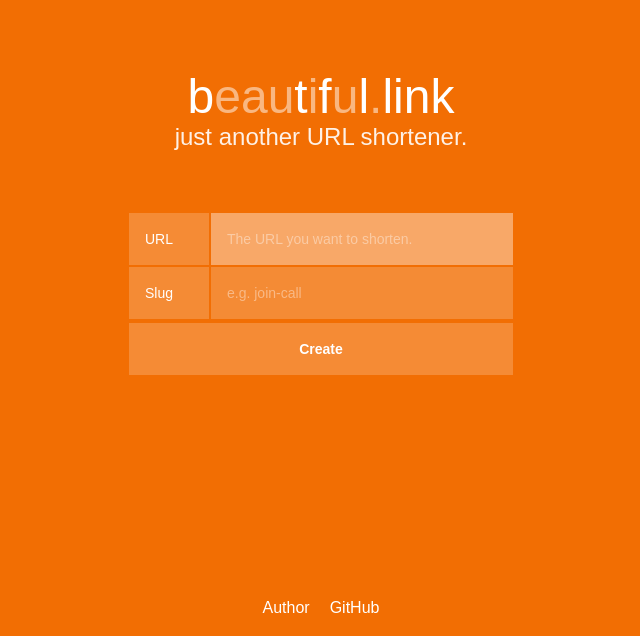
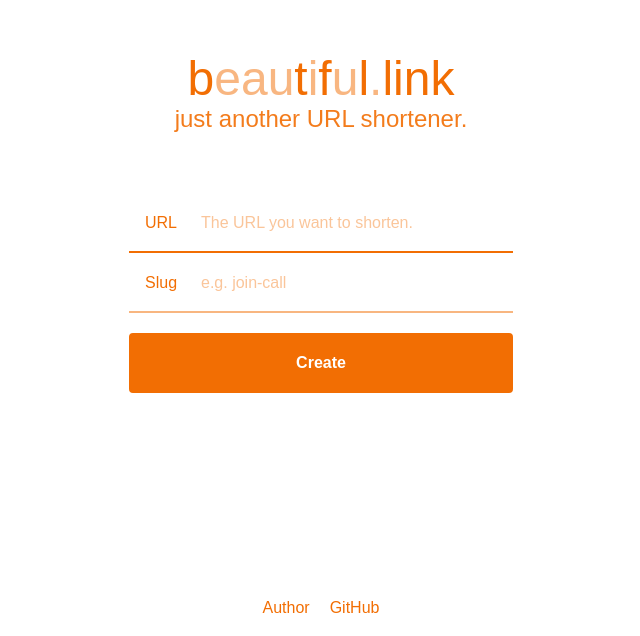
Before and after one commit to JonathanWbn/schort, a Next.js app: page / in a window 1280 px wide. Shown: the part 164-800 px from the top of the page, without its empty margins (319-959 px from the left). Built offline with nearby package versions, Linux system fonts and the light colour scheme; a web font is replaced by a local one.

Commit message:
Chore: Redesign

```diff
--- a/components/form.js
+++ b/components/form.js
@@ -1,53 +1,131 @@
 import axios from 'axios'
+import classnames from 'classnames'
 import React from 'react'
 
-import { ToastContext } from '../pages'
 import { copyToClipboard, formatSlug } from '../utils'
 
 export default function Form() {
   const [slug, setSlug] = React.useState('')
   const [url, setUrl] = React.useState('')
+  const [notification, setNotification] = React.useState(null)
   const [isLoading, setIsLoading] = React.useState(false)
 
-  const { toast, setToast } = React.useContext(ToastContext)
+  return (
+    <>
+      <form onSubmit={onSubmit} className="mt-10 flex flex-col w-full max-w-sm">
+        <div className="flex mb-0.5 input-wrapper">
+          <label htmlFor="url" className="label">
+            URL
+          </label>
+          <input
+            required
+            type="URL"
+            id="url"
+            value={url}
+            onChange={(e) => setUrlValue(e.target.value)}
+            autoFocus
+            placeholder="The URL you want to shorten."
+            className="input flex-grow"
+          />
+        </div>
+        <div className="flex mb-5 input-wrapper">
+          <label htmlFor="slug" className="label">
+            Slug
+          </label>
+          <input
+            required
+            value={slug}
+            placeholder="e.g. join-call"
+            id="slug"
+            onChange={(e) => setSlugValue(e.target.value)}
+            className="input flex-grow"
+          />
+        </div>
+        <button
+          className="text-base bg-accent text-white transition-colors focus:outline-none border-2 rounded border-accent focus:bg-white focus:text-accent hover:bg-white hover:text-accent p-3 sm:p-4 font-bold disabled:cursor-wait"
+          disabled={isLoading}
+        >
+          Create
+        </button>
+      </form>
+      {notification && (
+        <div className="relative w-full max-w-sm">
+          <div
+            className={classnames(
+              'w-full mt-6 absolute p-3 border rounded',
+              notification.type === 'error' && 'border-red-600',
+              notification.type === 'success' && 'border-green-600'
+            )}
+          >
+            <p
+              className={classnames(
+                'text-lg',
+                notification.type === 'error' && 'text-red-600',
+                notification.type === 'success' && 'text-green-600'
+              )}
+            >
+              {notification.message}{' '}
+            </p>
+            {notification.type === 'success' && (
+              <button
+                onClick={() => copyToClipboard(`https://btfl.link/${notification.slug}`)}
+                className="text-white text-sm bg-green-600 rounded p-2 w-full mt-4"
+              >
+                Copy {`btfl.link/${notification.slug}`}
+              </button>
+            )}
+            <button
+              className={classnames(
+                'absolute top-1 right-2 text-md leading-none',
+                notification.type === 'error' && 'text-red-600',
+                notification.type === 'success' && 'text-green-600'
+              )}
+              onClick={() => setNotification(null)}
+            >
+              x
+            </button>
+          </div>
+        </div>
+      )}
+    </>
+  )
 
-  const setSlugValue = (value) => {
-    if (toast) setToast({ ...toast, disappear: 300 })
+  function setSlugValue(value) {
+    setNotification(null)
     setSlug(formatSlug(value))
   }
 
-  const setUrlValue = (value) => {
-    if (toast) setToast({ ...toast, disappear: 300 })
+  function setUrlValue(value) {
+    setNotification(null)
     setUrl(value)
   }
 
-  const onSubmit = async (e) => {
+  async function onSubmit(e) {
     e.preventDefault()
+
     try {
-      if (!/^[a-z0-9-]+$/.test(slug)) {
-        setToast({
+      if (!isValidSlug(slug)) {
+        setNotification({
           message: 'Your slug shall only include numerals, letters and/or hyphens.',
-          disappear: 3000,
           type: 'error',
         })
         return
       }
+
       setIsLoading(true)
+
       const { data } = await axios.post('/api/redirect', { slug, url })
+
       setSlug('')
       setUrl('')
-      setToast({
-        message: `Successfully created https://btfl.link/${data.slug}. Click me to copy.`,
-        onClick: () => {
-          copyToClipboard(`https://btfl.link/${data.slug}`)
-          setToast({ message: 'Copied.', disappear: 2000, type: 'info' })
-        },
+      setNotification({
+        message: 'Successfully created link.',
+        slug: data.slug,
         type: 'success',
       })
     } catch (error) {
-      setToast({
+      setNotification({
         message: error.response.data || 'Something went wrong. :/',
-        disappear: 3000,
         type: 'error',
       })
     } finally {
@@ -55,42 +133,7 @@ export default function Form() {
     }
   }
 
-  return (
-    <form onSubmit={onSubmit} className="mt-10 flex flex-col w-full max-w-sm">
-      <div className="flex mb-0.5">
-        <label htmlFor="url" className="label mr-0.5">
-          URL
-        </label>
-        <input
-          required
-          type="URL"
-          id="url"
-          value={url}
-          onChange={(e) => setUrlValue(e.target.value)}
-          autoFocus
-          placeholder="The URL you want to shorten."
-          className="input flex-grow"
-        />
-      </div>
-      <div className="flex mb-1">
-        <label htmlFor="slug" className="label mr-0.5">
-          Slug
-        </label>
-        <input
-          required
-          value={slug}
-          placeholder="e.g. join-call"
-          id="slug"
-          onChange={(e) => setSlugValue(e.target.value)}
-          className="input flex-grow"
-        />
-      </div>
-      <button
-        className="text-sm bg-bg-light text-white transition-colors focus:outline-none focus:bg-white focus:text-accent-1 hover:bg-white hover:text-accent-1 p-3 sm:p-4 font-bold"
-        disabled={isLoading}
-      >
-        Create
-      </button>
-    </form>
-  )
+  function isValidSlug(slug) {
+    return /^[a-z0-9-]+$/.test(slug)
+  }
 }
--- a/components/title.js
+++ b/components/title.js
@@ -3,10 +3,10 @@ import React from 'react'
 export default function Title() {
   return (
     <>
-      <h1 className="heading text-white text-4xl sm:text-5xl">
+      <h1 className="heading text-accent text-4xl sm:text-5xl">
         b<span>eau</span>t<span>i</span>f<span>u</span>l<span>.</span>link
       </h1>
-      <p className="text-xl sm:text-2xl text-white text-opacity-90 mb-5">just another URL shortener.</p>
+      <p className="text-xl sm:text-2xl text-accent text-opacity-90 mb-5">just another URL shortener.</p>
     </>
   )
 }
--- a/components/toast.js
+++ /dev/null
@@ -1,47 +0,0 @@
-import classnames from 'classnames'
-import React from 'react'
-
-import { ToastContext } from '../pages'
-
-const useToast = () => {
-  const { toast, setToast } = React.useContext(ToastContext)
-  const [showToast, setShowToast] = React.useState(false)
-
-  React.useEffect(() => {
-    setShowToast(Boolean(toast))
-
-    let timeoutId
-    if (toast && toast.disappear) timeoutId = setTimeout(() => setShowToast(false), toast.disappear)
-    return () => clearTimeout(timeoutId)
-  }, [toast])
-
-  React.useEffect(() => {
-    let timeoutId
-    if (!showToast) {
-      timeoutId = setTimeout(() => setToast(null), 300)
-    }
-    return () => clearTimeout(timeoutId)
-  }, [showToast, setToast])
-
-  return [toast, showToast]
-}
-
-export default function Toast() {
-  const [toast, showToast] = useToast()
-
-  return (
-    <div
-      className={classnames(
-        'absolute top-7 right-7 bg-white text-white px-4 py-3 transition-top duration-300',
-        !showToast && '-top-12',
-        toast?.type === 'error' && 'bg-red-500',
-        toast?.type === 'success' && 'bg-green-500',
-        toast?.type === 'info' && 'bg-gray-500',
-        toast?.onClick && 'cursor-pointer'
-      )}
-      onClick={toast?.onClick}
-    >
-      {toast?.message}
-    </div>
-  )
-}
--- a/css/tailwind.css
+++ b/css/tailwind.css
@@ -7,17 +7,21 @@ html {
 }
 
 body {
-  @apply bg-accent-1;
+  @apply bg-white;
+}
+
+.input-wrapper {
+  @apply border-b-2 border-accent border-opacity-50 focus-within:border-opacity-100;
 }
 
 .input {
-  @apply bg-bg-light text-white p-3 sm:p-4 text-sm placeholder-white placeholder-opacity-40 focus:bg-bg-white-light focus:outline-none transition-colors;
+  @apply text-accent p-3 sm:p-4 text-sm sm:text-base placeholder-accent placeholder-opacity-40 focus:outline-none transition-colors;
 }
 
 .label {
-  @apply text-sm bg-bg-light text-white p-3 sm:p-4 w-20;
+  @apply text-sm sm:text-base text-accent p-3 sm:p-4 w-14;
 }
 
 .heading > span {
-  @apply text-white text-opacity-50;
+  @apply text-accent text-opacity-50;
 }
--- a/pages/index.js
+++ b/pages/index.js
@@ -3,15 +3,10 @@ import React from 'react'
 
 import Form from '../components/form'
 import Title from '../components/title'
-import Toast from '../components/toast'
-
-export const ToastContext = React.createContext()
 
 export default function Page() {
-  const [toast, setToast] = React.useState(null)
-
   return (
-    <ToastContext.Provider value={{ toast, setToast }}>
+    <>
       <Head>
         <link rel="shortcut icon" type="image/x-icon" href="/static/favicon.ico" />
         <meta name="viewport" content="initial-scale=1.0, width=device-width" />
@@ -23,12 +18,11 @@ export default function Page() {
       </Head>
 
       <div className="container mx-auto h-screen flex flex-col p-4">
-        <Toast />
-        <main className="container mx-auto flex-grow flex flex-col items-center justify-center">
+        <main className="container mx-auto flex-grow flex flex-col items-center mt-10 sm:mt-0 sm:justify-center">
           <Title />
           <Form />
         </main>
-        <footer className="text-center text-white">
+        <footer className="text-center text-accent">
           <a target="_blank" rel="noopener noreferrer" href="https://jonathanwieben.com" className="mr-5">
             Author
           </a>
@@ -37,6 +31,6 @@ export default function Page() {
           </a>
         </footer>
       </div>
-    </ToastContext.Provider>
+    </>
   )
 }
--- a/tailwind.config.js
+++ b/tailwind.config.js
@@ -7,17 +7,14 @@ module.exports = {
     },
     extend: {
       colors: {
-        'accent-1': '#f26e03',
-        'bg-light': 'rgba(255,255,255,0.2)',
-        'bg-white-light': 'rgba(255,255,255,0.4)',
-      },
-      transitionProperty: {
-        top: 'top',
+        accent: '#f26e03',
       },
     },
   },
   variants: {
-    extend: {},
+    extend: {
+      cursor: ['disabled'],
+    },
   },
   plugins: [],
 }
```
